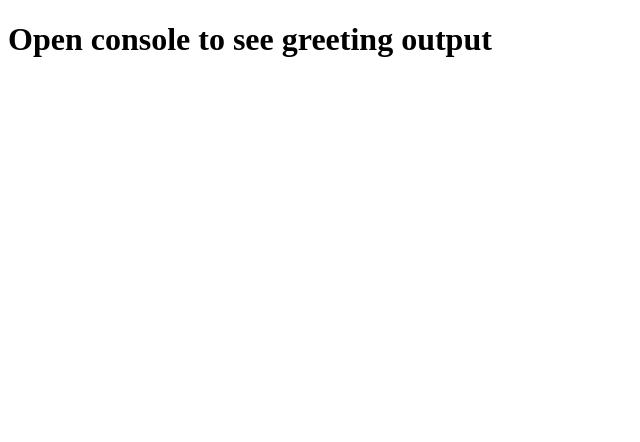
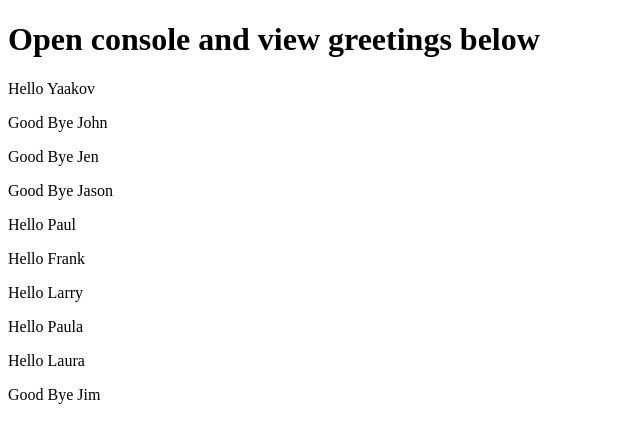
Before and after one commit to enturimokshithe-stack/index.html, a plain HTML site: page index.html in a window 1280 px wide. Shown: the whole page, without its empty margins (0-640 px from the left). Drawn offline with Linux system fonts and the light colour scheme.

Commit message:
Update index.html

```diff
--- a/index.html
+++ b/index.html
@@ -5,34 +5,56 @@
   <title>Assignment 4 Combined Version</title>
 </head>
 <body>
-  <h1>Open console to see greeting output</h1>
+  <h1>Open console and view greetings below</h1>
+  <div id="greetings"></div>
 
   <script>
-    // helloSpeaker logic
-    var helloSpeaker = {
-      speak: function(name) {
-        console.log("Hello " + name);
+    // helloSpeaker module
+    const helloSpeaker = (function() {
+      const speakWord = "Hello";
+      function speak(name) {
+        const message = `${speakWord} ${name}`;
+        console.log(message);
+        displayMessage(message);
       }
-    };
+      return {
+        speak: speak
+      };
+    })();
 
-    // byeSpeaker logic
-    var byeSpeaker = {
-      speak: function(name) {
-        console.log("Good Bye " + name);
+    // byeSpeaker module
+    const byeSpeaker = (function() {
+      const speakWord = "Good Bye";
+      function speak(name) {
+        const message = `${speakWord} ${name}`;
+        console.log(message);
+        displayMessage(message);
       }
-    };
+      return {
+        speak: speak
+      };
+    })();
 
-    // main script logic
+    // Function to display messages on the page
+    function displayMessage(message) {
+      const container = document.getElementById("greetings");
+      const p = document.createElement("p");
+      p.textContent = message;
+      container.appendChild(p);
+    }
+
+    // Main logic wrapped in IIFE
     (function() {
-      var names = [
+      const names = [
         "Yaakov", "John", "Jen", "Jason",
         "Paul", "Frank", "Larry", "Paula",
         "Laura", "Jim"
       ];
 
-      for (var i = 0; i < names.length; i++) {
-        var name = names[i];
-        var firstLetter = name.charAt(0).toLowerCase();
+      for (let i = 0; i < names.length; i++) {
+        const name = names[i];
+        const firstLetter = name.charAt(0).toLowerCase();
+
         if (firstLetter === 'j') {
           byeSpeaker.speak(name);
         } else {
```
